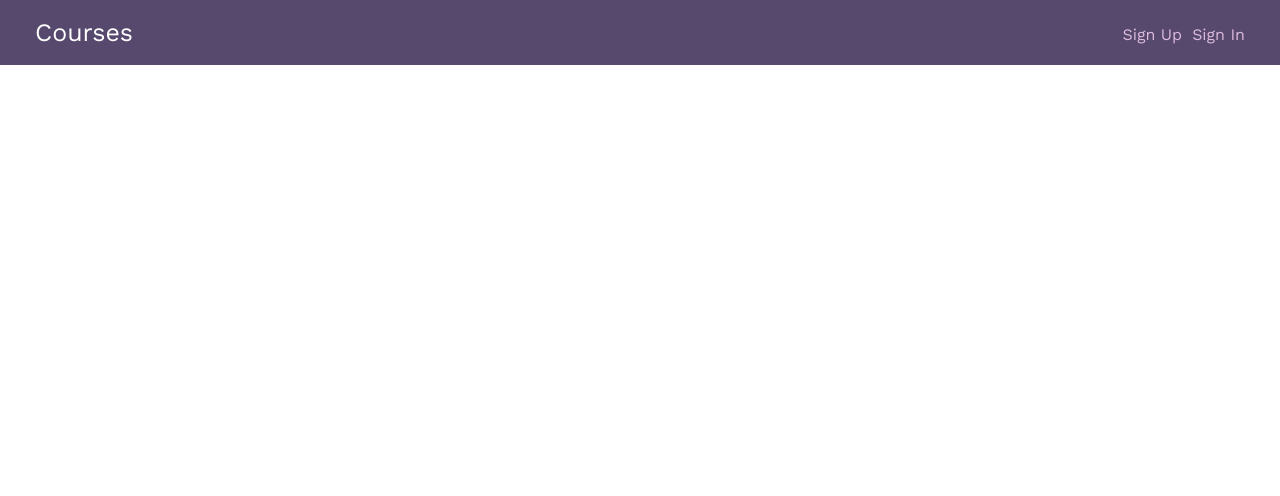
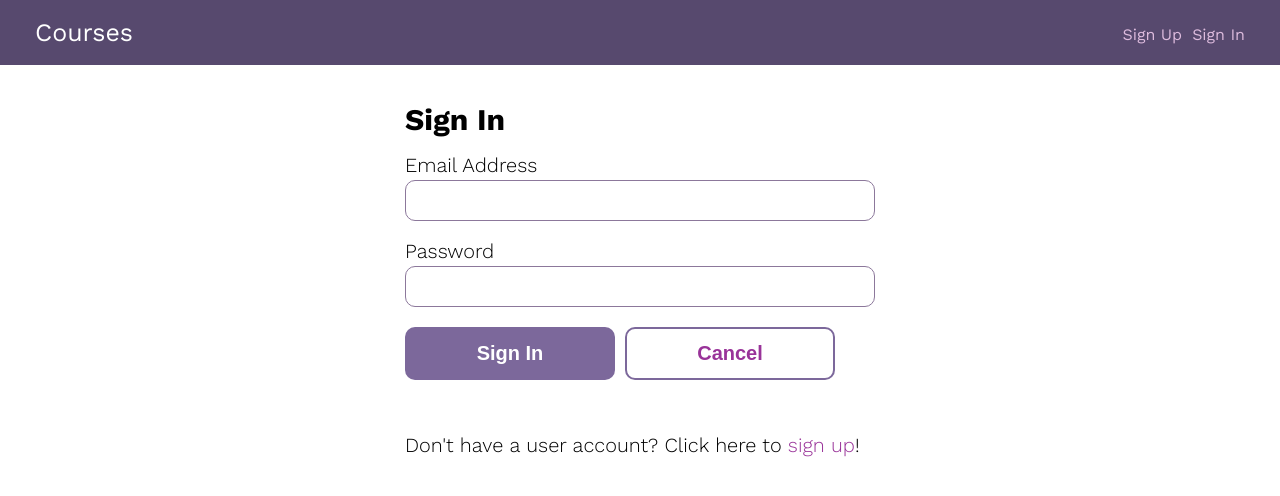
Before and after one commit to jimjitsuesq/portfolio-acm-client, a React (Create React App) app: page /api/signin in a window 1280 px wide. Shown: the top 496 px of the page. Built offline with nearby package versions, Linux system fonts and the light colour scheme.

Commit message:
User Sign-in Functionality Added
No authentication yet

```diff
--- a/src/App.js
+++ b/src/App.js
@@ -9,6 +9,7 @@ import GetOneCourse from './Components/GetOneCourse';
 import CreateCourse from './Components/CreateCourse';
 import UpdateCourse from './Components/UpdateCourse';
 import UserSignUp from './Components/UserSignUp';
+import UserSignIn from './Components/UserSignIn';
 
 function App() {
   return (
@@ -23,6 +24,7 @@ function App() {
               <GetOneCourse />
             </Route>
             <Route path="/api/signup" component={UserSignUp} />
+            <Route path="/api/signin" component={UserSignIn} />
           </Switch>
       </main>
     </>
--- /dev/null
+++ b/src/Components/UserSignIn.js
@@ -0,0 +1,53 @@
+import React, { useState } from 'react';
+import axios from 'axios';
+
+function UserSignIn () {
+    const [emailAddress, setEmailAddress] = useState('')
+    const [password, setPassword] = useState('')
+
+    const handleSubmit = (e) => {
+        const user = {
+            emailAddress,
+            password
+        }
+        console.log(user)
+        e.preventDefault();
+        // setSubmitted(true);
+        axios
+            .post('http://localhost:5000/api/users', user)
+            .then(() => console.log('User Signed In'))
+            .then(() => {(window.location=`/`)})
+            .catch(err => {
+                console.error(err);
+        })
+    };
+    return (
+        <div className="form--centered">
+                <h2>Sign In</h2>
+
+                <form onSubmit={handleSubmit}>
+                    <label htmlFor="emailAddress">Email Address</label>
+                    <input
+                        id="emailAddress"
+                        name="emailAddress"
+                        type="email"
+                        value={emailAddress}
+                        onChange={e => setEmailAddress(e.target.value)}
+                    />
+                    <label htmlFor="password">Password</label>
+                    <input
+                        id="password"
+                        name="password"
+                        type="password"
+                        value={password}
+                        onChange={e => setPassword(e.target.value)}
+                    />
+                    <button className="button" type="submit">Sign In</button><button className="button button-secondary"> <a href='/'>Cancel</a></button>
+                </form>
+                <p>Don't have a user account? Click here to <a href="signup">sign up</a>!</p>
+
+            </div>
+    )
+}
+
+export default UserSignIn;
--- a/src/Components/UserSignUp.js
+++ b/src/Components/UserSignUp.js
@@ -16,7 +16,7 @@ function UserSignUp () {
             password
         }
         console.log(user)
-        // e.preventDefault();
+        e.preventDefault();
         // setSubmitted(true);
         axios
             .post('http://localhost:5000/api/users', user)
```
